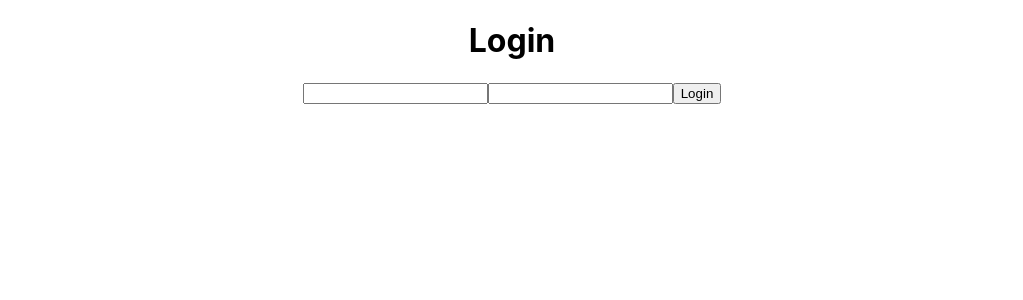
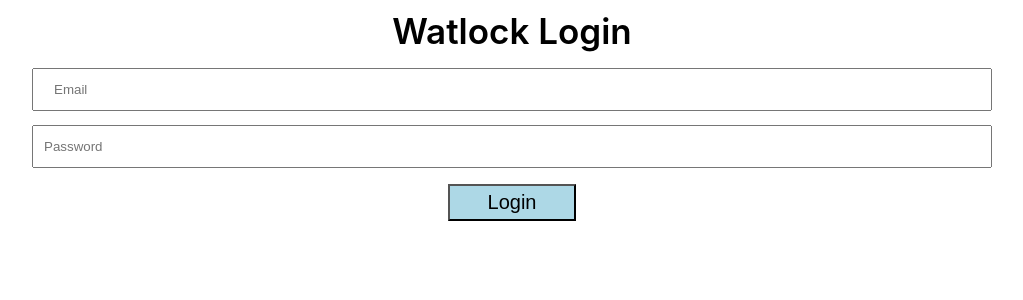
Before and after one commit to Ishaan35/SE101-WATLOCK, a React (Create React App) app: page /login in a window 1280 px wide. Shown: the top 300 px of the page, without its empty margins (128-1151 px from the left). Built offline with nearby package versions, Linux system fonts and the light colour scheme.

Commit message:
Added css

```diff
--- a/src/components/LockComponent/LockComponent.css
+++ b/src/components/LockComponent/LockComponent.css
@@ -6,5 +6,12 @@
     flex-direction: column;
     padding: 10px;
     padding-left: 30px;
-    width: 100%;
+    width: 93%;
+    border-radius:15px
 }
+
+.LockComponentCard p {
+    color: black;
+    font-size: 16px;
+    font-weight: 600;
+}
--- a/src/components/homepage/Homepage.css
+++ b/src/components/homepage/Homepage.css
@@ -5,6 +5,58 @@
     text-align: center;
 
 }
+/* headers */
+    .Header{
+        height: 50px;
+        color: WHITE;
+        background-color: rgb(0, 0, 63);
+        margin:0px;
+        min-height: 9vh;
+        display: flex;
+        justify-content: space-around;
+        align-items: center;
+        margin-bottom: 10px;
+    }
+
+    .Header button{
+        border: none;
+        color: white;
+        padding: 10px 20px;
+        text-align: center;
+        text-decoration: none;
+        display: inline-block;
+        font-size: 16px;
+        font-weight: 600;
+        cursor: pointer;
+        border-width: 1px;
+        background-color: rgb(0, 65, 216);
+        transition: 0.2s;
+    }
+
+    .Header button:hover{
+        background-color: rgb(105, 150, 255);
+
+    }
+
+.refreshButton{
+    background-color: #4CAF50; /* Green */
+        border: none;
+        color: white;
+        padding: 10px 20px;
+        text-align: center;
+        text-decoration: none;
+        display: inline-block;
+        font-size: 16px;
+        font-weight: 600;
+        cursor: pointer;
+        z-index: 5;
+        transition: 0.2s;
+
+}
+
+.refreshButton:hover{
+    background-color: rgb(65, 223, 97);
+}
 
 
 .loadingIcon{
--- a/src/components/homepage/Homepage.js
+++ b/src/components/homepage/Homepage.js
@@ -11,7 +11,7 @@ export default function Homepage() {
 
     let navigate = useNavigate();
 
-    const [loading, setLoading] = useState(true);
+    const [loading, setLoading] = useState(false);
 
 
     useEffect(() => {
@@ -64,9 +64,10 @@ export default function Homepage() {
     {/*This header is blank. just has h2 text*/}
      <div className="Header">
         <h2>WatLock Admin Page</h2>
+        <button id="button1" onClick={logout}>Logout</button>
      </div>
-      <button onClick={logout}>Logout</button>
-      <button onClick={getLocks}>Refresh Data</button>
+
+      <button className="refreshButton" onClick={getLocks}>Refresh Data</button>
 
       <hr></hr>
 
--- /dev/null
+++ b/src/components/login/Login.css
@@ -0,0 +1,36 @@
+.login h1{
+    color: black;
+    text-align: center;
+    font-size: 35px;
+    font-weight: 600;
+    margin: auto;
+    width: 50%;
+    padding: 10px;
+}
+
+.login input[type=text] {
+    width: 75%;
+    padding: 12px 20px;
+    margin: 6px 0;
+    box-sizing: border-box;
+}
+
+.login input[type=password] {
+    width: 75%;
+    padding: 12px 10px;
+    margin: 8px 0;
+    box-sizing: border-box;
+}
+
+.login button{
+    font-size: 20px;
+    font-weight: 30;
+    color: black;
+    background-color: lightblue;
+    width: 10%;
+    padding: 5px 6px;
+    margin: 8px 0;
+    padding: 5px 10px;
+    text-align: center;
+    box-sizing: border-box;
+}
--- a/src/components/login/Login.js
+++ b/src/components/login/Login.js
@@ -1,6 +1,7 @@
 import React, { useEffect, useState } from "react";
 import { useLogin } from "../LoginContext/LoginContext";
 import { useNavigate } from "react-router-dom";
+import "./Login.css";
 
 export default function Login() {
     const { email, setEmail, password, setPassword, login, loggedIn } = useLogin();
@@ -22,11 +23,13 @@ export default function Login() {
   };
 
   return (
-    <div>
-      <h1>Login</h1>
-      <input type="text" value={email} onChange={updateEmail}></input>
-      <input type="password" value={password} onChange={updatePassword}></input>
-      <button onClick={login}>Login</button>
+    <div className="login">
+      <h1>Watlock Login</h1>
+      <input className="input1" type="text" placeholder="Email" value={email} onChange={updateEmail}></input>
+      <input className="input2" type="password" placeholder="Password" value={password} onChange={updatePassword}></input>
+      <div>
+        <button onClick={login}>Login</button>
+      </div>
     </div>
   );
 }
```
